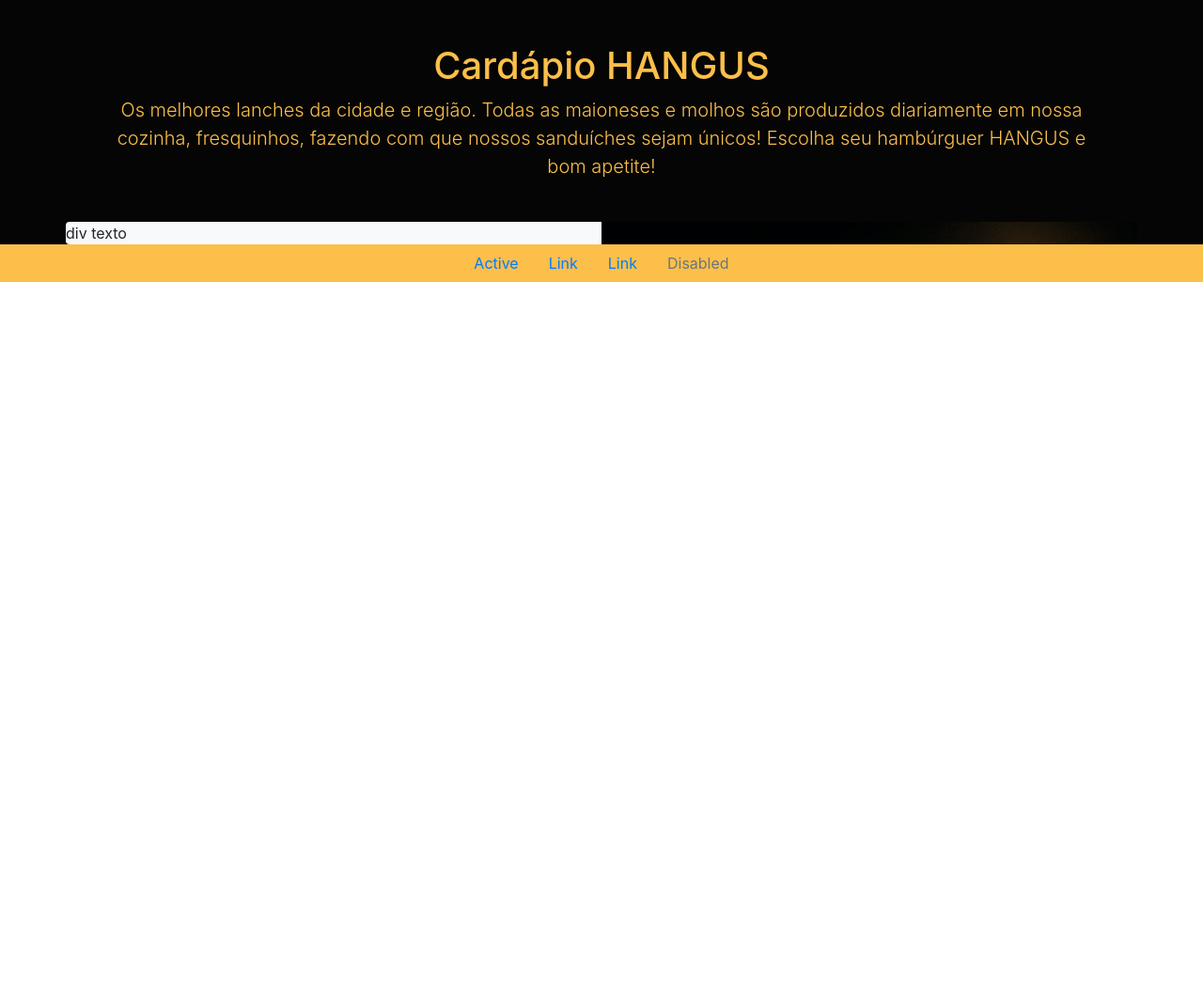
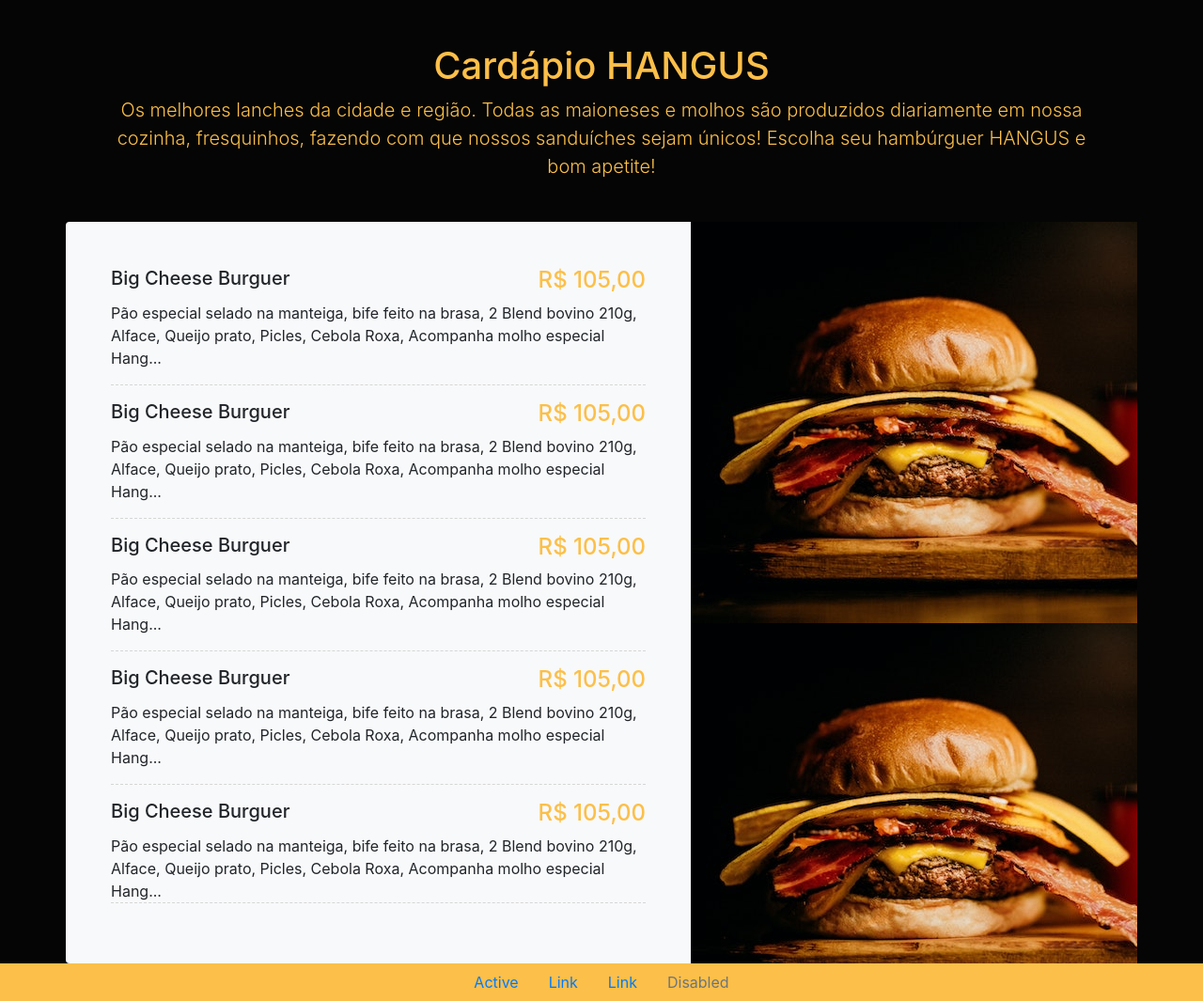
Before and after one commit to reotsugua/Projeto-Catalogo, a plain HTML site: page index.html in a window 1280 px wide. Shown: the part 909-1974 px from the top of the page at 94% size. Before the commit the page ends 1209 px from the top, so only its background shows below. Drawn offline with nearby package versions, Linux system fonts and the light colour scheme.

Commit message:
main feita

```diff
--- a/css/style.css
+++ b/css/style.css
@@ -7,3 +7,9 @@
 .backtransparente{
     background-color: transparent;
 }
+.displayIB{
+    display: inline-block;
+}
+.bordaDash{
+    border-bottom: 1px dashed #d6d6d6;
+}
--- a/index.html
+++ b/index.html
@@ -76,7 +76,7 @@
           </nav>
     </header>
     <main class="container-fluid" style="background-color: #050505;">
-        <section class="jumbotron text-center texts backtransparente pb-4 mb-1">
+        <section class="jumbotron text-center texts backtransparente pb-4 mb-1"> <!--  OS BURGERS QUE VOCÊ AMA -->
             <div class="container">
               <h1 class="jumbotron-heading ">OS BURGERS QUE VOCÊ AMA</h1>
               <p class="lead">Aqui na HANGUS, qualidade é palavra de ordem. Utilizando apenas os melhores produtos do mercado em nossas receitas. O blend bovino secreto utiliza três cortes de três raças bovinas diferentes, transformando nossos hambúrgueres em iguarias.</p>
@@ -85,7 +85,7 @@
               </p>
             </div>
         </section>
-        <section class="container">
+        <section class="container"> <!--  CARDS BURGERS -->
               <div class="row">
                 <div class="col-md-4">
                   <div class="card mb-4 box-shadow">
@@ -135,20 +135,53 @@
               </div>
 
         </section>
-        <section class="container">
-          <div class="jumbotron text-center texts backtransparente pb-4 mb-1">
+        <section class="container"> <!--  Cardápio HANGUS -->
+          <div class="jumbotron text-center texts backtransparente pb-4 mb-1"> <!--  TEXTO ANTES -->
             <h1 class="jumbotron-heading ">Cardápio HANGUS</h1>
               <p class="lead">Os melhores lanches da cidade e região. Todas as maioneses e molhos são produzidos diariamente em nossa cozinha, fresquinhos, fazendo com que nossos sanduíches sejam únicos! Escolha seu hambúrguer HANGUS e bom apetite!</p>
           </div>
-          <div class="bg-light rounded row">
-            <div class="col-md-6 p-0"> div texto</div>
-            <div class="col-md-6" style="background-image: url('images/ham3.jpg');">
+          <div class="bg-light rounded row"> <!--  Cardápio -->
+            <div class="col-md-7 p-5">
+              <div class="d-flex flex-column mb-3 bordaDash" >
+                <div class="md-3 d-flex justify-content-between">
+                  <h5 class="d-inline-flex">Big Cheese Burguer</h5>
+                  <h4 class="d-inline-flex texts">R$ 105,00</h4>
+                </div>
+                <p class="card-text mb-3">Pão especial selado na manteiga, bife feito na brasa, 2 Blend bovino 210g, Alface, Queijo prato, Picles, Cebola Roxa, Acompanha molho especial Hang...</p>
+              </div>
+              <div class="d-flex flex-column mb-3 bordaDash" >
+                <div class="md-3 d-flex justify-content-between">
+                  <h5 class="d-inline-flex">Big Cheese Burguer</h5>
+                  <h4 class="d-inline-flex texts">R$ 105,00</h4>
+                </div>
+                <p class="card-text mb-3">Pão especial selado na manteiga, bife feito na brasa, 2 Blend bovino 210g, Alface, Queijo prato, Picles, Cebola Roxa, Acompanha molho especial Hang...</p>
+              </div>
+              <div class="d-flex flex-column mb-3 bordaDash" >
+                <div class="md-3 d-flex justify-content-between">
+                  <h5 class="d-inline-flex">Big Cheese Burguer</h5>
+                  <h4 class="d-inline-flex texts">R$ 105,00</h4>
+                </div>
+                <p class="card-text mb-3">Pão especial selado na manteiga, bife feito na brasa, 2 Blend bovino 210g, Alface, Queijo prato, Picles, Cebola Roxa, Acompanha molho especial Hang...</p>
+              </div>
+              <div class="d-flex flex-column mb-3 bordaDash" >
+                <div class="md-3 d-flex justify-content-between">
+                  <h5 class="d-inline-flex">Big Cheese Burguer</h5>
+                  <h4 class="d-inline-flex texts">R$ 105,00</h4>
+                </div>
+                <p class="card-text mb-3">Pão especial selado na manteiga, bife feito na brasa, 2 Blend bovino 210g, Alface, Queijo prato, Picles, Cebola Roxa, Acompanha molho especial Hang...</p>
+              </div>
+              <div class="d-flex flex-column mb-3 bordaDash" >
+                <div class="md-3 d-flex justify-content-between">
+                  <h5 class="d-inline-flex">Big Cheese Burguer</h5>
+                  <h4 class="d-inline-flex texts">R$ 105,00</h4>
+                </div>
+                <p class="card-text">Pão especial selado na manteiga, bife feito na brasa, 2 Blend bovino 210g, Alface, Queijo prato, Picles, Cebola Roxa, Acompanha molho especial Hang...</p>
+              </div>
+            </div>
+            <div class="col-md-5" style="background-image: url('images/ham3.jpg');">
             </div>
           </div>
         </section>
-
-
-
     </main>
     <footer class="backamarelo">
         <ul class="nav justify-content-center">
```
